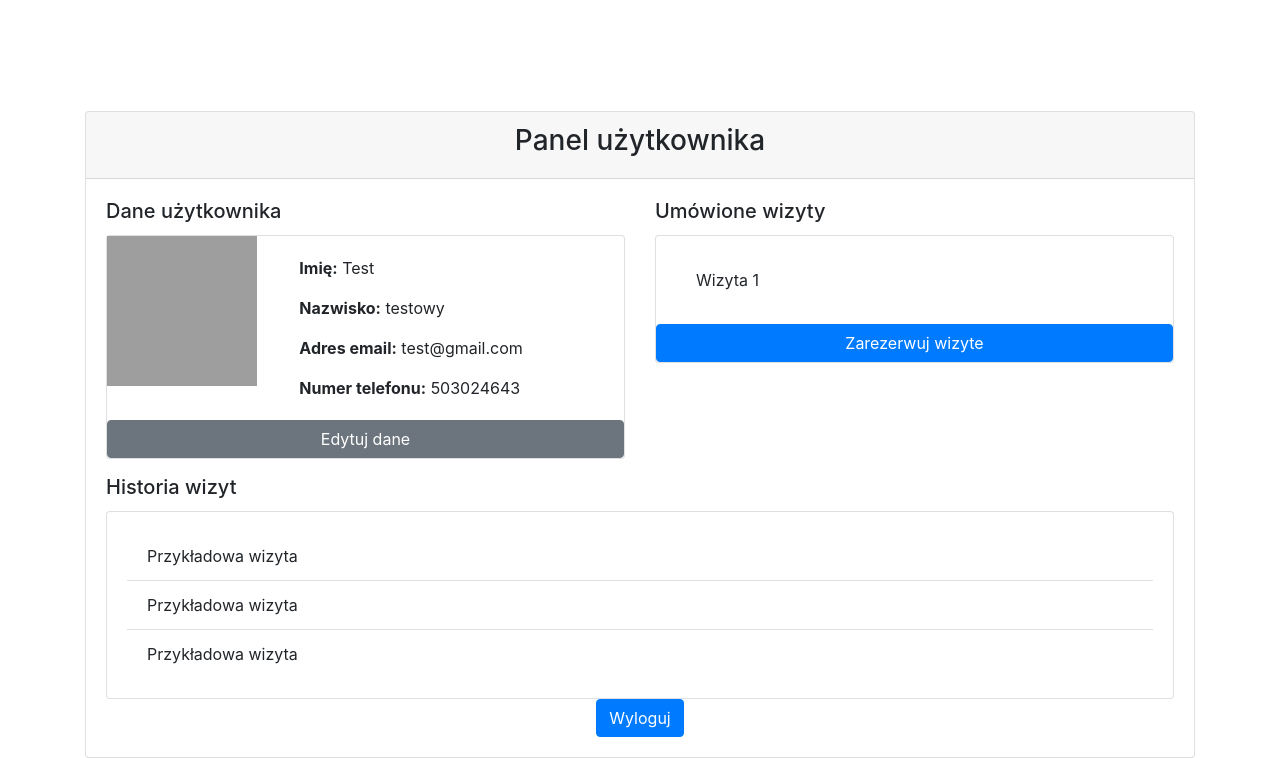
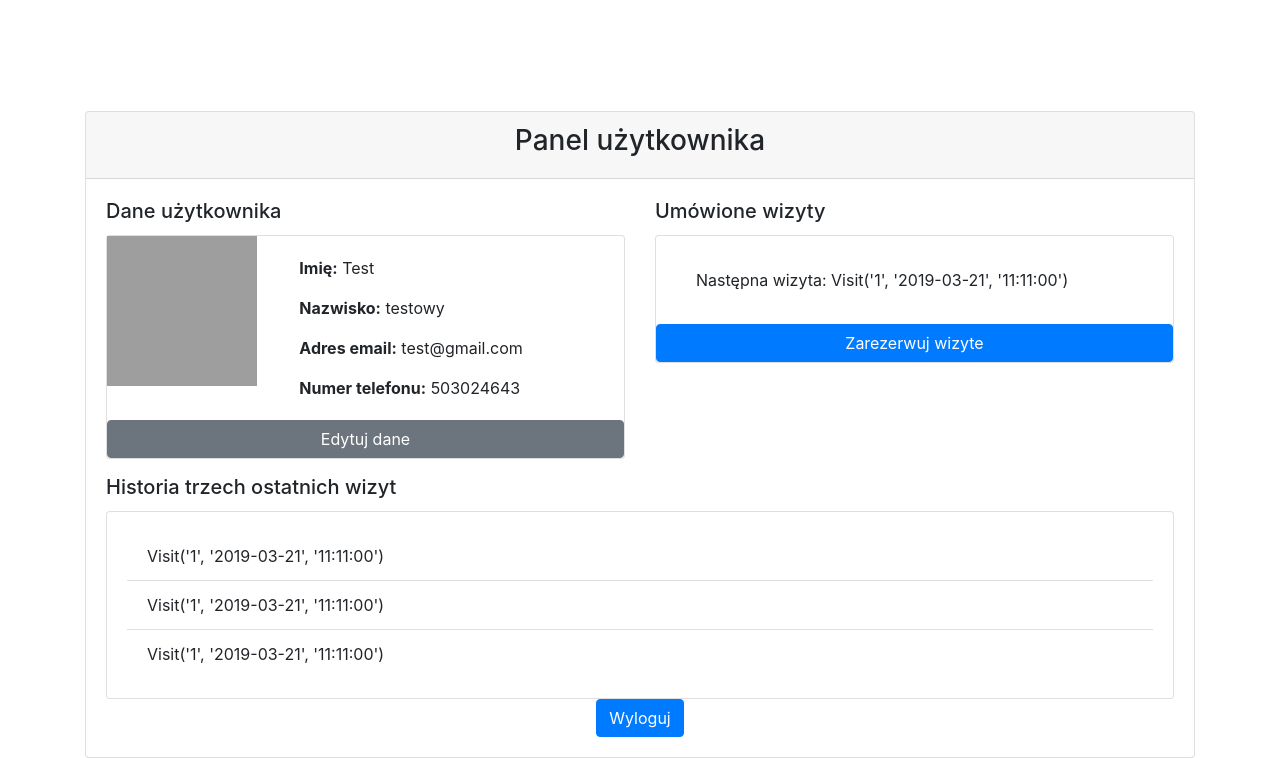
Before and after one commit to PatrykDrzazga/SurgerySite, a Flask app: template flaskproject/templates/profile.html in a window 1280 px wide. Shown: the part 56-814 px from the top of the page. Run offline with Flask 2, Linux system fonts and the light colour scheme; the template is opened without the code that fills it: values that come from a table or form of the project are taken from there, others are empty; a user stored in the database is signed in; data comes from the database, SQL or seed files in the repository; both versions use the stored data as it was after the commit; some libraries are stand-ins or nearby versions; grey boxes are pictures that could not be loaded.

Commit message:
beta visit register added

```diff
--- a/flaskproject/models.py
+++ b/flaskproject/models.py
@@ -23,8 +23,8 @@ class Visit(db.Model):
 	id = db.Column(db.Integer, primary_key=True, nullable=False, unique=True)
 	bookerId = db.Column(db.Integer, db.ForeignKey('user.id'))
 	doctorId = db.Column(db.Integer, db.ForeignKey('doctor.id'))
-	date = db.Column(db.DateTime, nullable=False)
-	startTime = db.Column(db.Integer, nullable=False)
+	date = db.Column(db.String(20), nullable=False)
+	startTime = db.Column(db.String(20), nullable=False)
 
 	def __repr__(self):
 		return f"Visit('{self.id}', '{self.date}', '{self.startTime}')"
--- a/flaskproject/templates/book.html
+++ b/flaskproject/templates/book.html
@@ -1,5 +1,6 @@
 {% extends "layout.html" %}
 {% block content %}
+<br/>
 	<form method="POST" action="">
 		{{ form.hidden_tag() }}
 		<fieldset class="form-group">
@@ -13,6 +14,10 @@
 
 			</div>
 			<div class="form-group">
+				{{ form.time.label(class="form-control-label") }}
+				{{ form.time() }}
+			</div>
+			<div class="form-group">
 				{{ form.submit(class="btn btn-outline-info") }}
 			</div>
 		</fieldset>
--- a/flaskproject/templates/profile.html
+++ b/flaskproject/templates/profile.html
@@ -32,20 +32,26 @@
 							<div class="card">
 								<div class="card-body">
 									<ul class="list-group list-group-flush">
-										<li class="list-group-item">Wizyta 1</li>
+
+
+
+										<li class="list-group-item">Następna wizyta: {{ sen }}</li>
+
+
+
 									</ul>
 								</div>
 								<a href="/book" class="btn btn-primary">Zarezerwuj wizyte</a>
 							</div>
 						</div>
 					</div>
-					<h5 class="card-title">Historia wizyt</h5>
+					<h5 class="card-title">Historia trzech ostatnich wizyt</h5>
 					<div class="card">
 						<div class="card-body">
 							<ul class="list-group list-group-flush">
-								<li class="list-group-item">Przykładowa wizyta</li>
-								<li class="list-group-item">Przykładowa wizyta</li>
-								<li class="list-group-item">Przykładowa wizyta</li>
+								<li class="list-group-item">{{ sen1 }}</li>
+								<li class="list-group-item">{{ sen2 }}</li>
+								<li class="list-group-item">{{ sen3 }}</li>
 							</ul>
 						</div>
 					</div>
```
Also changed, not shown: flaskproject/forms.py (+7 -3 lines), flaskproject/routes.py (+14 -3 lines), flaskproject/baza.db.
